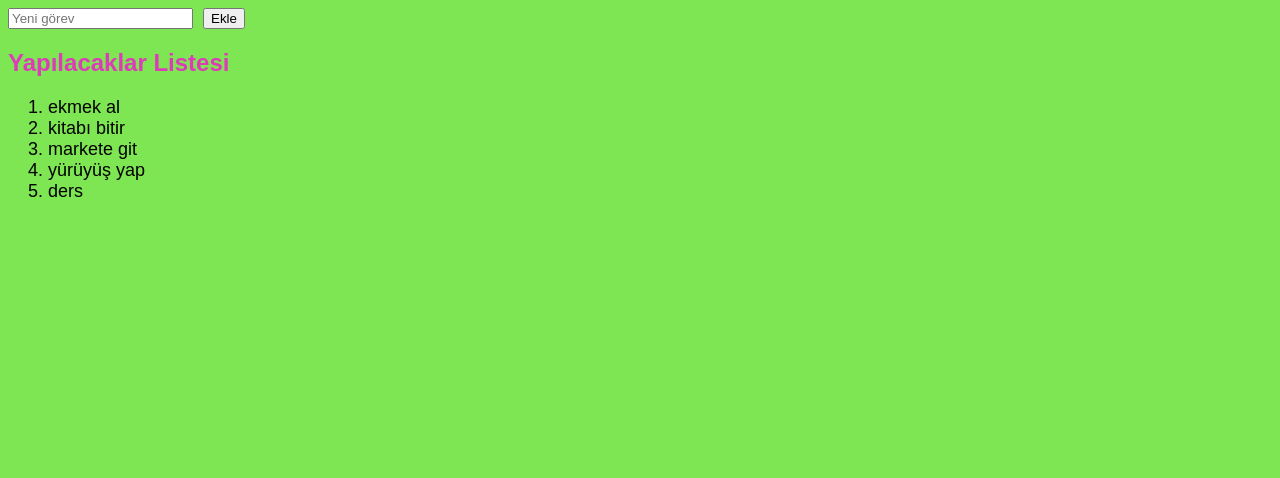
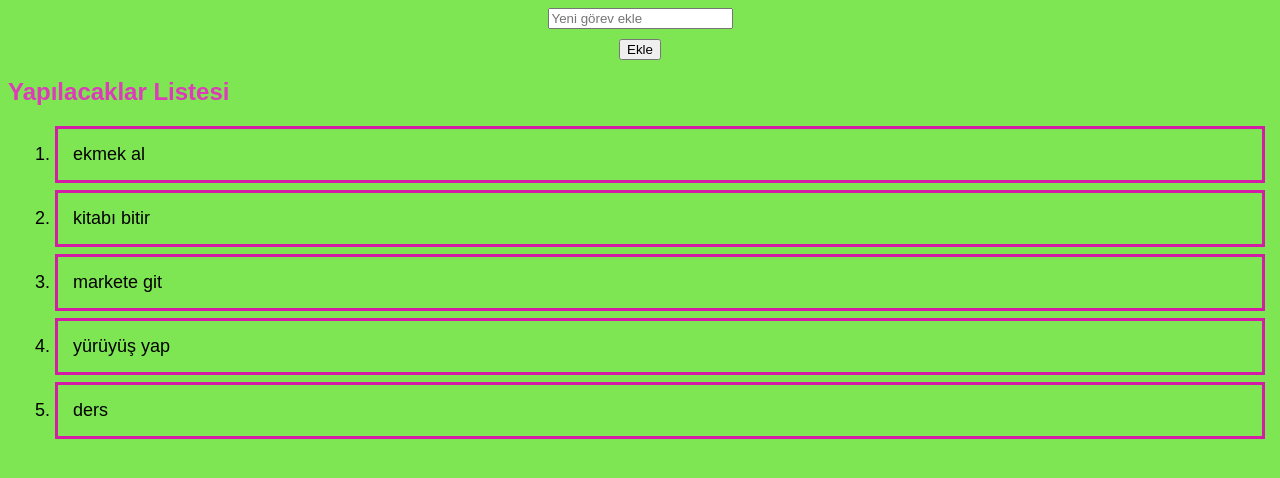
Before and after one commit to zesu-blip/staj-egitim, a plain HTML site: page proje/index.html in a window 1280 px wide. Drawn offline with Linux system fonts and the light colour scheme.

Commit message:
box model uygulamasi ekledim

```diff
--- a/proje/index.html
+++ b/proje/index.html
@@ -9,7 +9,7 @@
 </head>
 <body>
     <div>
-        <input type="text" placeholder="Yeni görev">
+        <input type="text" placeholder="Yeni görev ekle">
         <button>Ekle</button>
     </div>
     <h2 id="baslik">Yapılacaklar Listesi</h2>
--- a/proje/style.css
+++ b/proje/style.css
@@ -16,8 +16,16 @@ body {background-color: rgb(126, 230, 82);}
     }
 
     div{
+    font-size: 100px;
     display: flex;
     gap: 10px;
-    justify-content: left;
-    align-items: left;
-}
+    height: 50px;
+    justify-content: flex-start;
+    align-items: center;
+    flex-direction: column;
+    }
+    li{
+        padding: 15px;
+        margin: 7px;
+        border: 3px solid rgb(212, 29, 166);
+    }
```
